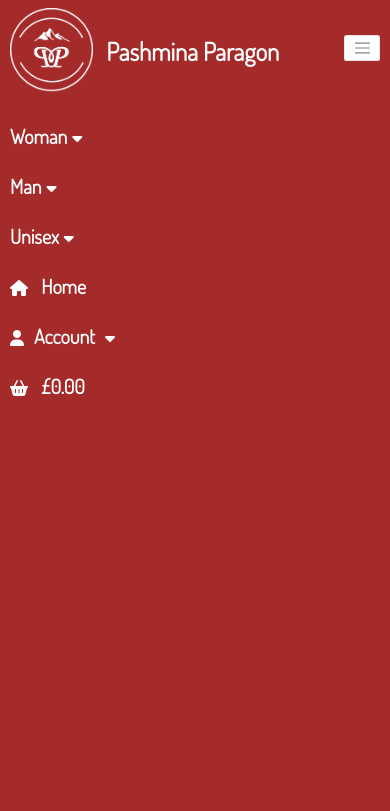
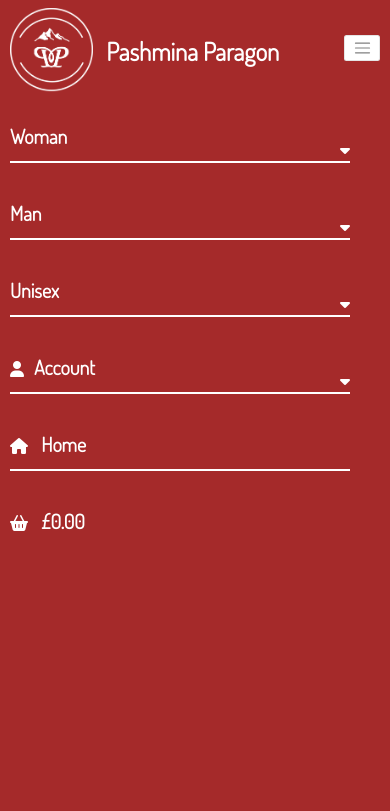
Before and after one commit to shiva123-coder/pashmina-collection, a Django app: page / in a window 390 px wide, after a click that opens the changed part. Shown: the top 811 px of the page. Run offline with Django 5.2, Linux system fonts and the light colour scheme; data that the repository does not hold is empty; some libraries are stand-ins or nearby versions.

Commit message:
updated nav link styles to improve mobile display

```diff
--- a/static/css/base.css
+++ b/static/css/base.css
@@ -194,6 +194,15 @@
             padding-bottom: 100vh;
             padding-top: 3rem;
         }
+        .nav-link {
+            position: relative;
+        }
+        i.fas.fa-caret-down.text-main {
+            position: absolute;
+            top: 50%;
+            right: 0;
+            transform: translateY(-50%);
+        }
         .content {
             margin-top: 12rem;
         }
--- a/templates/includes/nav.html
+++ b/templates/includes/nav.html
@@ -7,6 +7,7 @@
                     <div>
                         <!--<i class="fas fa-child-dress mr-3 d-inline d-lg-none text-main"></i><i class="fi fi-rs-woman-head"></i>-->
                         <span class="nav-item mr-2 text-main">Woman</span><span><i class="fas fa-caret-down text-main"></i></span>
+                        <hr class="hr-white mb-4 d-sm-block d-lg-none border border-white">
                     </div>
                 </div>
             </a>
@@ -23,6 +24,7 @@
                     <div>
                         <!--<i class="fas fa-user mr-3 d-inline d-lg-none text-main"></i>-->
                         <span class="nav-item mr-2 text-main">Man</span><span><i class="fas fa-caret-down text-main"></i></span>
+                        <hr class="hr-white mb-4 d-sm-block d-lg-none border border-white">
                     </div>
                 </div>
             </a>
@@ -39,6 +41,7 @@
                     <div>
                         <!--<i class="fas fa-utensils mr-3 d-inline d-lg-none text-main"></i>-->
                         <span class="nav-item mr-2 text-main">Unisex</span><span><i class="fas fa-caret-down text-main"></i></span>
+                        <hr class="hr-white mb-4 d-sm-block d-lg-none border border-white">
                     </div>
                 </div>
             </a>
@@ -48,34 +51,13 @@
                 <a href="{% url 'unisex_products' %}?category=scarves" class="dropdown-item item-list">Scarves</a>
             </div>
         </li>
-        <!--home-->
-        <li class="nav-item nav-item-home">
-            <a class="logo-font font-weight-bold nav-link text-main font-weight-bold mr-5" href="{% url 'home' %}" id="home-link" aria-haspopup="true" aria-expanded="false">
-                <div class="nav-link text-main font-weight-bold">
-                    <div>
-                        <i class="fas fa-home mr-3 d-inline d-lg-none text-main"></i>
-                        <span class="nav-item text-main">Home</span>
-                    </div>
-                </div>
-            </a>
-        </li>
-        <!--about(d-none class added to hide )-->
-        <li class="nav-item d-none">
-            <a class="logo-font font-weight-bold nav-link text-main font-weight-bold mr-5" href="{% url 'man_products' %}" id="about-link" aria-haspopup="true" aria-expanded="false">
-                <div class="nav-link text-main font-weight-bold">
-                    <div>
-                        <i class="fas fa-info-circle mr-3 d-inline d-lg-none text-main"></i>
-                        <span class="nav-item text-main">About Us</span>
-                    </div>
-                </div>
-            </a>
-        </li>
         <!--account-->
         <li class="nav-item dropdown d-md-block d-lg-none">
             <a class="logo-font font-weight-bold nav-link text-main font-weight-bold mr-5" href="#" id="user-options2" data-toggle="dropdown" aria-haspopup="true" aria-expanded="false">
                 <div class="nav-link text-main font-weight-bold">
                     <div>
                         <i class="fas fa-user mr-3 text-main"></i><span class="nav-item mr-3 text-main">Account</span><span><i class="fas fa-caret-down text-main"></i></span>
+                        <hr class="hr-white mb-4 d-sm-block d-lg-none border border-white">
                     </div>
                 </div>
             </a>
@@ -91,6 +73,30 @@
                     <a href="{% url 'account_login' %}" class="dropdown-item dropdown-account">Login</a>
                 {% endif %}
             </div>
+        </li>
+        <!--home-->
+        <li class="nav-item nav-item-home">
+            <a class="logo-font font-weight-bold nav-link text-main font-weight-bold mr-5" href="{% url 'home' %}" id="home-link" aria-haspopup="true" aria-expanded="false">
+                <div class="nav-link text-main font-weight-bold">
+                    <div>
+                        <i class="fas fa-home mr-3 d-inline d-lg-none text-main"></i>
+                        <span class="nav-item text-main">Home</span>
+                        <hr class="hr-white mb-4 d-sm-block d-lg-none border border-white">
+                    </div>
+                </div>
+            </a>
+        </li>
+        <!--about(d-none class added to hide )-->
+        <li class="nav-item d-none">
+            <a class="logo-font font-weight-bold nav-link text-main font-weight-bold mr-5" href="{% url 'man_products' %}" id="about-link" aria-haspopup="true" aria-expanded="false">
+                <div class="nav-link text-main font-weight-bold">
+                    <div>
+                        <i class="fas fa-info-circle mr-3 d-inline d-lg-none text-main"></i>
+                        <span class="nav-item text-main">About Us</span>
+                        <hr class="hr-white mb-4 d-sm-block d-lg-none border border-white">
+                    </div>
+                </div>
+            </a>
         </li>
          <!--basket-->
         <li class="nav-item d-md-block d-lg-none">
```
Also changed, not shown: README.md, media/logo.png.
